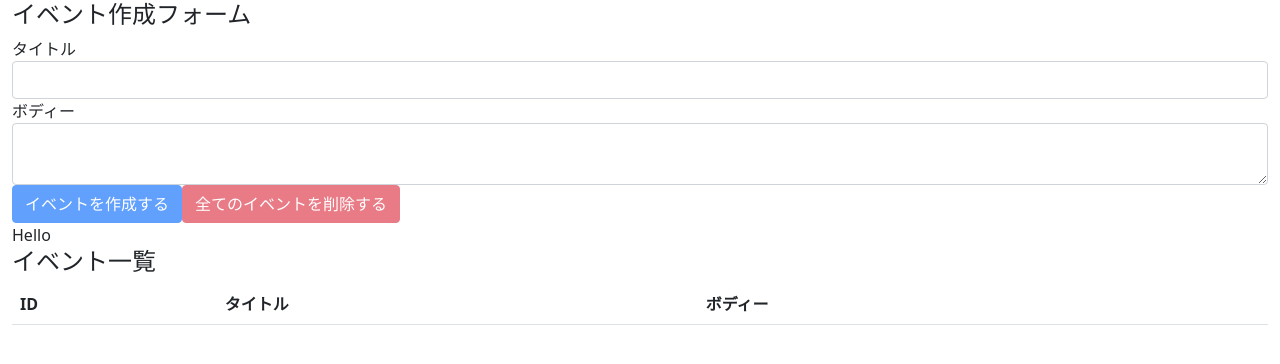
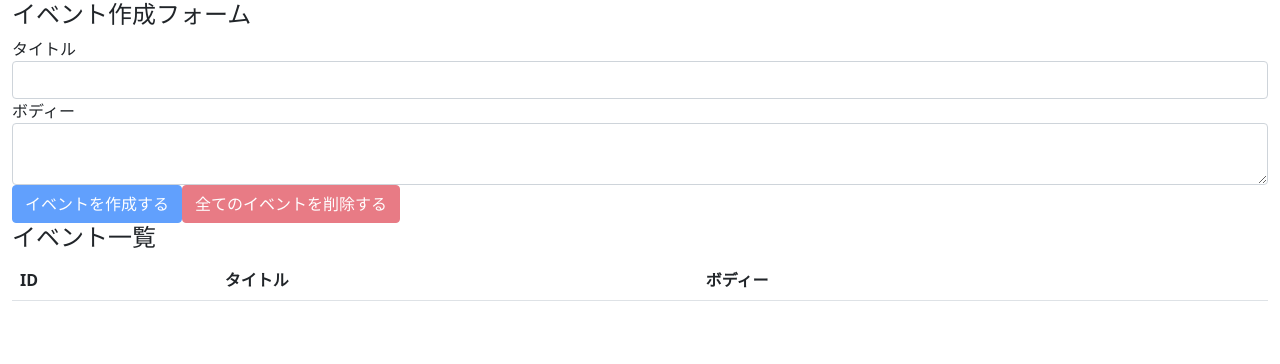
Before and after one commit to fractaaal/react-hooks-101, a React (Create React App) app: page / in a window 1280 px wide. Shown: the top 364 px of the page. Built offline with nearby package versions, Linux system fonts and the light colour scheme.

Commit message:
solve prop drilling issue

```diff
--- a/src/components/App.js
+++ b/src/components/App.js
@@ -5,16 +5,14 @@
 import Events from "./Events.js";
 import AppContext from "../contexts/AppContext.js";
 
-console.log({ AppContext });
-
 const App = () => {
   const [state, dispatch] = useReducer(reducer, []);
 
   return (
-    <AppContext.Provider value={"Hello"}>
+    <AppContext.Provider value={{ state, dispatch }}>
       <div className="container-fluid">
-        <EventForm state={state} dispatch={dispatch} />
-        <Events state={state} dispatch={dispatch} />
+        <EventForm />
+        <Events />
       </div>
     </AppContext.Provider>
   );
--- a/src/components/Event.js
+++ b/src/components/Event.js
@@ -1,7 +1,9 @@
-import React from "react";
+import React, { useContext } from "react";
 import { DELETE_EVENT } from "../actions";
+import AppContext from "../contexts/AppContext";
 
-const Event = ({ dispatch, event }) => {
+const Event = ({ event }) => {
+  const { dispatch } = useContext(AppContext);
   const id = event.id;
   const handleClickDeleteButton = () => {
     const result = window.confirm(
--- a/src/components/EventForm.js
+++ b/src/components/EventForm.js
@@ -1,7 +1,9 @@
-import React, { useState } from "react";
+import React, { useState, useContext } from "react";
 import { CREATE_EVENT, DELETE_ALL_EVENTS } from "../actions";
+import AppContext from "../contexts/AppContext";
 
-const EventForm = ({ state, dispatch }) => {
+const EventForm = () => {
+  const { state, dispatch } = useContext(AppContext);
   const [title, setTitle] = useState("");
   const [body, setBody] = useState("");
   console.log(state, "in EventForm.js");
--- a/src/components/Events.js
+++ b/src/components/Events.js
@@ -2,11 +2,10 @@
 import Event from "./Event";
 import AppContext from "../contexts/AppContext";
 
-const Events = ({ state, dispatch }) => {
-  const value = useContext(AppContext);
+const Events = () => {
+  const { state } = useContext(AppContext);
   return (
     <div>
-      <div>{value}</div>
       <h4>イベント一覧</h4>
       <table className="table table-hover">
         <thead>
@@ -19,7 +18,7 @@
         </thead>
         <tbody>
           {state.map((event, index) => (
-            <Event key={index} event={event} dispatch={dispatch} />
+            <Event key={index} event={event} />
           ))}
         </tbody>
       </table>
```
